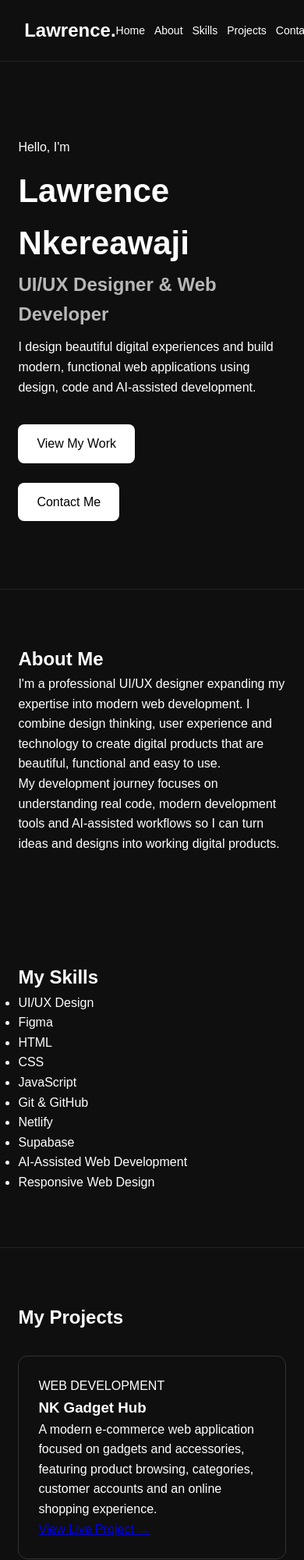
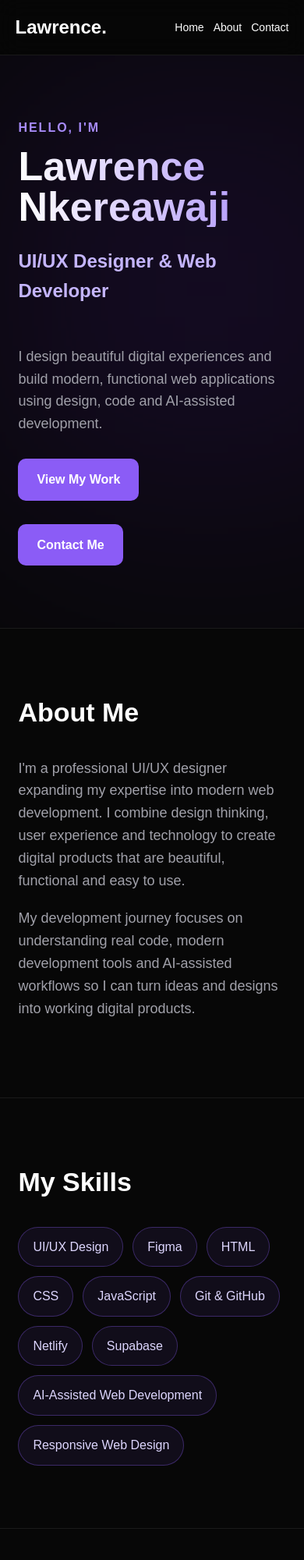
Before and after one commit to Lawrence9153/My-first-website-, a plain HTML site: page Index.html in a window 390 px wide. Shown: the top 2000 px of the page at 78% size. Drawn offline with Linux system fonts and the light colour scheme.

Commit message:
Update style.css

```diff
--- a/style.css
+++ b/style.css
@@ -7,90 +7,251 @@ html {
   scroll-behavior: smooth;
 }
 body {
-  font-family: Arial, sans-serif;
+  font-family: Arial, Helvetica, sans-serif;
+  background: #070707;
+  color: #ffffff;
   line-height: 1.6;
-  background: #0f0f0f;
-  color: #ffffff;
 }
+/* Navigation */
 header {
-  padding: 20px 8%;
-  border-bottom: 1px solid #222;
+  position: sticky;
+  top: 0;
+  z-index: 1000;
+  padding: 18px 7%;
+  background: rgba(7, 7, 7, 0.85);
+  backdrop-filter: blur(15px);
+  border-bottom: 1px solid rgba(255, 255, 255, 0.08);
 }
 nav {
+  max-width: 1200px;
+  margin: auto;
   display: flex;
+  align-items: center;
   justify-content: space-between;
-  align-items: center;
 }
 nav h2 {
   font-size: 24px;
+  font-weight: 700;
 }
 nav ul {
   display: flex;
-  gap: 25px;
+  align-items: center;
+  gap: 28px;
   list-style: none;
 }
 nav a {
   color: #ffffff;
   text-decoration: none;
+  font-size: 14px;
+  transition: 0.3s ease;
 }
 nav a:hover {
-  opacity: 0.6;
+  color: #8b5cf6;
 }
+/* General sections */
 section {
-  padding: 100px 8%;
+  max-width: 1200px;
+  margin: auto;
+  padding: 110px 7%;
 }
+section h2 {
+  font-size: 42px;
+  margin-bottom: 30px;
+}
+/* Hero */
 #home {
-  min-height: 80vh;
+  min-height: 90vh;
   display: flex;
   flex-direction: column;
   justify-content: center;
+  position: relative;
+  overflow: hidden;
 }
-#home p {
-  max-width: 650px;
-  margin: 10px 0;
+#home::before {
+  content: "";
+  position: absolute;
+  width: 450px;
+  height: 450px;
+  background: #6d28d9;
+  filter: blur(180px);
+  opacity: 0.25;
+  top: 10%;
+  right: -100px;
+  z-index: -1;
+}
+#home p:first-child {
+  color: #a78bfa;
+  font-weight: 600;
+  letter-spacing: 2px;
+  text-transform: uppercase;
 }
 #home h1 {
-  font-size: clamp(42px, 8vw, 80px);
+  max-width: 900px;
+  margin-top: 10px;
+  font-size: clamp(50px, 9vw, 100px);
+  line-height: 1;
+  background: linear-gradient(90deg, #ffffff, #a78bfa);
+  -webkit-background-clip: text;
+  -webkit-text-fill-color: transparent;
 }
 #home h2 {
+  margin-top: 25px;
   font-size: clamp(24px, 4vw, 40px);
-  opacity: 0.7;
+  color: #c4b5fd;
 }
+#home p:not(:first-child) {
+  max-width: 650px;
+  margin-top: 20px;
+  color: #a1a1aa;
+  font-size: 18px;
+}
+/* Buttons */
 #home a,
-#contact a {
+#contact > a {
   display: inline-block;
   width: fit-content;
+  margin-top: 30px;
+  margin-right: 12px;
+  padding: 14px 24px;
+  border-radius: 10px;
+  background: #8b5cf6;
+  color: #ffffff;
+  text-decoration: none;
+  font-weight: 600;
+  transition: 0.3s ease;
+}
+#home a:hover,
+#contact > a:hover {
+  transform: translateY(-3px);
+  background: #7c3aed;
+}
+/* About */
+#about {
+  border-top: 1px solid rgba(255, 255, 255, 0.08);
+}
+#about p {
+  max-width: 800px;
+  margin-bottom: 20px;
+  color: #a1a1aa;
+  font-size: 18px;
+}
+/* Skills */
+#skills {
+  border-top: 1px solid rgba(255, 255, 255, 0.08);
+}
+#skills ul {
+  display: flex;
+  flex-wrap: wrap;
+  gap: 12px;
+  list-style: none;
+}
+#skills li {
+  padding: 12px 18px;
+  border: 1px solid rgba(139, 92, 246, 0.35);
+  border-radius: 100px;
+  color: #ddd6fe;
+  background: rgba(139, 92, 246, 0.08);
+  transition: 0.3s ease;
+}
+#skills li:hover {
+  transform: translateY(-3px);
+  background: rgba(139, 92, 246, 0.18);
+}
+/* Projects */
+#projects {
+  border-top: 1px solid rgba(255, 255, 255, 0.08);
+}
+#projects article {
+  position: relative;
   margin-top: 25px;
-  padding: 12px 24px;
-  background: #ffffff;
-  color: #000000;
+  padding: 32px;
+  border-radius: 18px;
+  border: 1px solid rgba(255, 255, 255, 0.08);
+  background: linear-gradient(
+    145deg,
+    rgba(255, 255, 255, 0.06),
+    rgba(255, 255, 255, 0.02)
+  );
+  transition: 0.35s ease;
+}
+#projects article:hover {
+  transform: translateY(-6px);
+  border-color: rgba(139, 92, 246, 0.5);
+}
+#projects article p:first-child {
+  color: #a78bfa;
+  font-size: 12px;
+  font-weight: 700;
+  letter-spacing: 2px;
+}
+#projects h3 {
+  margin: 10px 0;
+  font-size: 28px;
+}
+#projects article p:not(:first-child) {
+  color: #a1a1aa;
+  max-width: 700px;
+}
+#projects article a {
+  display: inline-block;
+  margin-top: 20px;
+  color: #c4b5fd;
   text-decoration: none;
-  border-radius: 8px;
+  font-weight: 600;
 }
-#about,
-#projects,
+#projects article a:hover {
+  color: #ffffff;
+}
+/* Contact */
 #contact {
-  border-top: 1px solid #222;
+  border-top: 1px solid rgba(255, 255, 255, 0.08);
 }
-article {
-  margin-top: 30px;
-  padding: 25px;
-  border: 1px solid #333;
-  border-radius: 12px;
-  max-width: 600px;
+#contact p {
+  margin: 15px 0;
+  color: #a1a1aa;
 }
+#contact strong {
+  color: #ffffff;
+}
+#contact p a {
+  color: #c4b5fd;
+  text-decoration: none;
+}
+#contact p a:hover {
+  color: #ffffff;
+}
+/* Footer */
 footer {
-  padding: 30px 8%;
-  border-top: 1px solid #222;
+  padding: 40px 7%;
   text-align: center;
-  opacity: 0.6;
+  border-top: 1px solid rgba(255, 255, 255, 0.08);
+  color: #71717a;
 }
-@media (max-width: 600px) {
+/* Mobile */
+@media (max-width: 700px) {
+  header {
+    padding: 16px 5%;
+  }
   nav ul {
     gap: 12px;
-    font-size: 14px;
+  }
+  nav ul li:nth-child(3),
+  nav ul li:nth-child(4) {
+    display: none;
   }
   section {
-    padding: 70px 6%;
+    padding: 80px 6%;
+  }
+  #home {
+    min-height: 85vh;
+  }
+  #home h1 {
+    font-size: 52px;
+  }
+  section h2 {
+    font-size: 34px;
+  }
+  #projects article {
+    padding: 24px;
   }
 }
```
